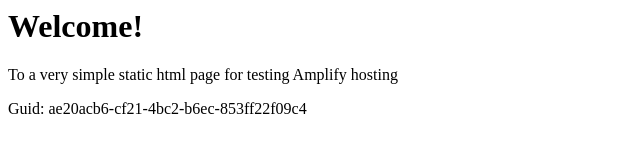
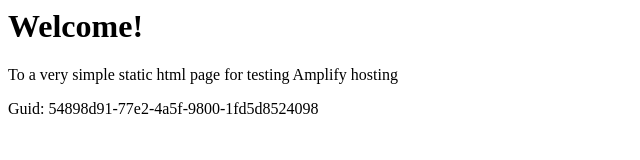
Before and after one commit to aws-aemilia-sin/Github-PR-Commit-Integration-Test-DoNotTouch-GitHubWebhookPushCanaryTest-v1-preprod-ap-southeast-1, a website: page src/index.html in a window 1280 px wide. Shown: the full height of the page, 0-640 px from the left. Drawn offline with Linux system fonts and the light colour scheme.

Commit message:
commit from integ tests

```diff
--- a/src/index.html
+++ b/src/index.html
@@ -12,6 +12,6 @@
 <body>
     <h1>Welcome!</h1>
     <p>To a very simple static html page for testing Amplify hosting</p>
-    <p>Guid: ae20acb6-cf21-4bc2-b6ec-853ff22f09c4</p></body>
+    <p>Guid: 54898d91-77e2-4a5f-9800-1fd5d8524098</p></body>
 
 </html>
```
